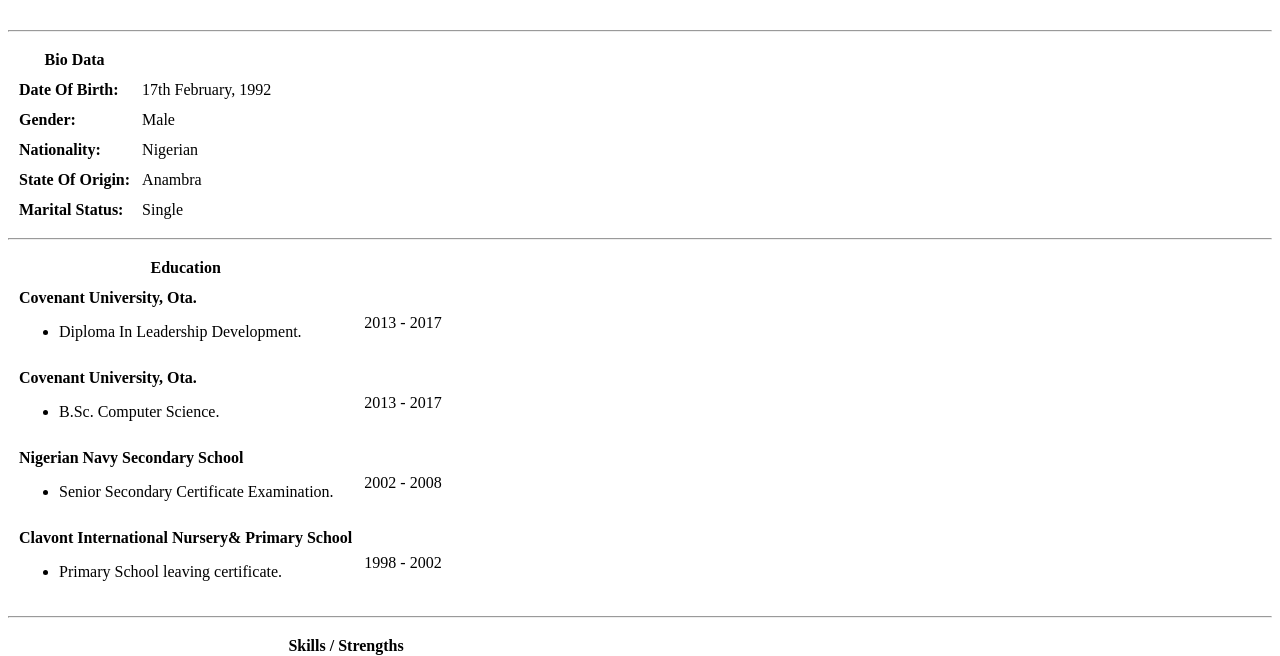
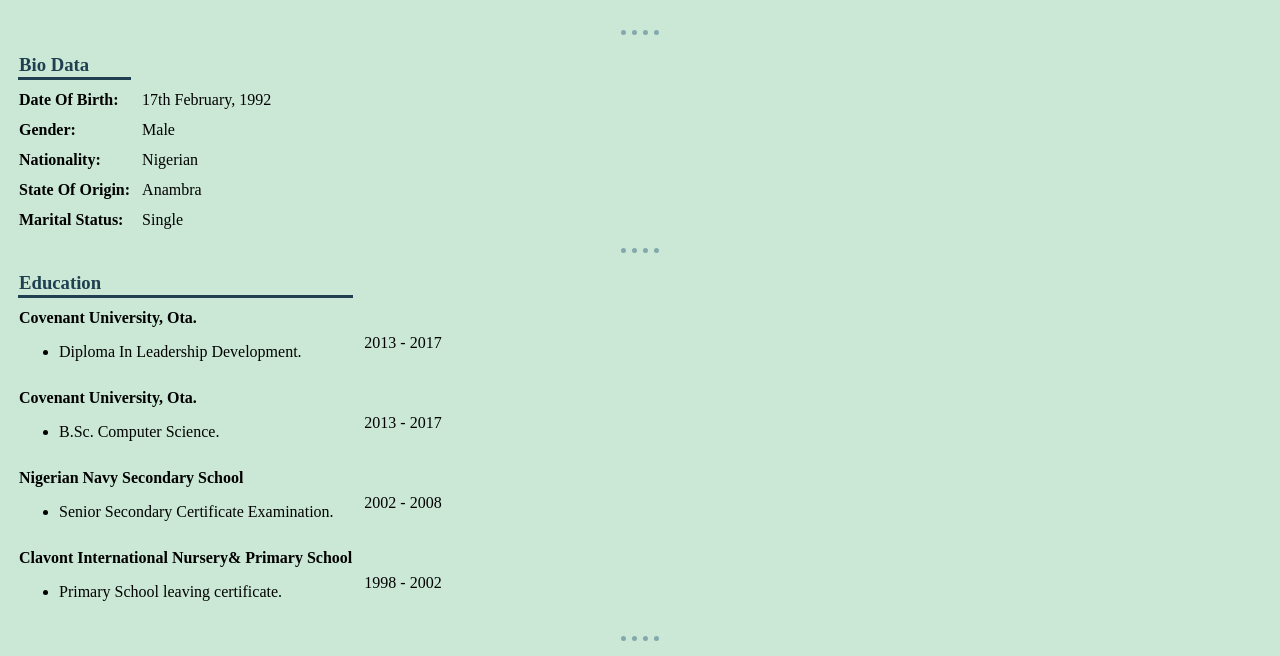
Before and after one commit to obinnafrancis/Resume, a plain HTML site: page index.html in a window 1280 px wide. Shown: the part 164-820 px from the top of the page. Drawn offline with Linux system fonts and the light colour scheme.

Commit message:
Css Styling of index page

```diff
--- a/style/style.css
+++ b/style/style.css
@@ -5,3 +5,30 @@
     border: cadetblue;
     border-width: thick;
 }
+
+body{
+    background-color: #cae8d5;
+}
+
+a{
+    color: #204051;
+}
+
+h1,h3,th{
+    color: #204051;
+}
+
+th{
+    font-size: 18.72px;
+    text-align: left;
+    border-style: none;
+    border-bottom-style: solid;
+}
+
+hr{
+    border-style: none;
+    border-top-style: dotted;
+    border-width: 5px;
+    border-top-color: #84a9ac;
+    width: 3%;
+}
```
Also changed, not shown: contact-me.html (+3 -0 lines).
